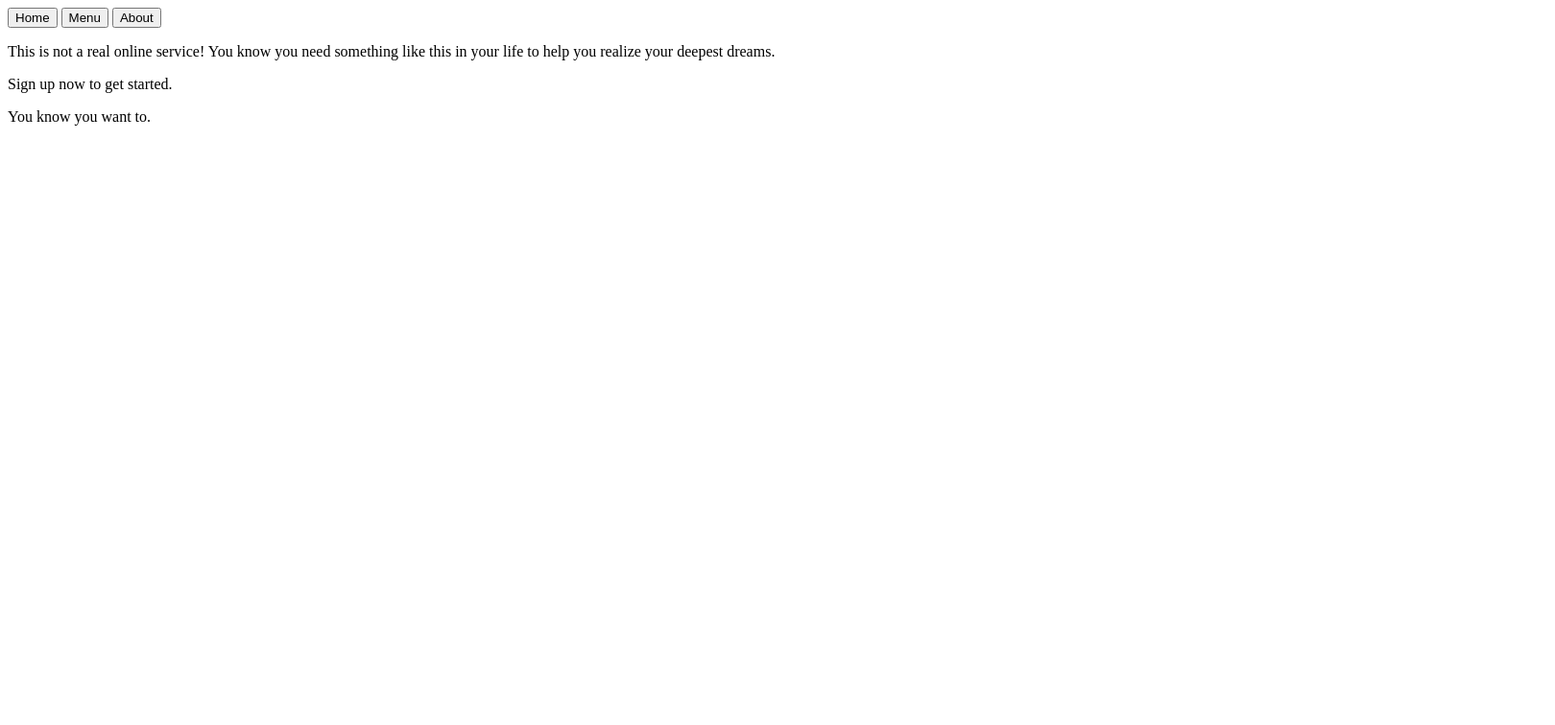
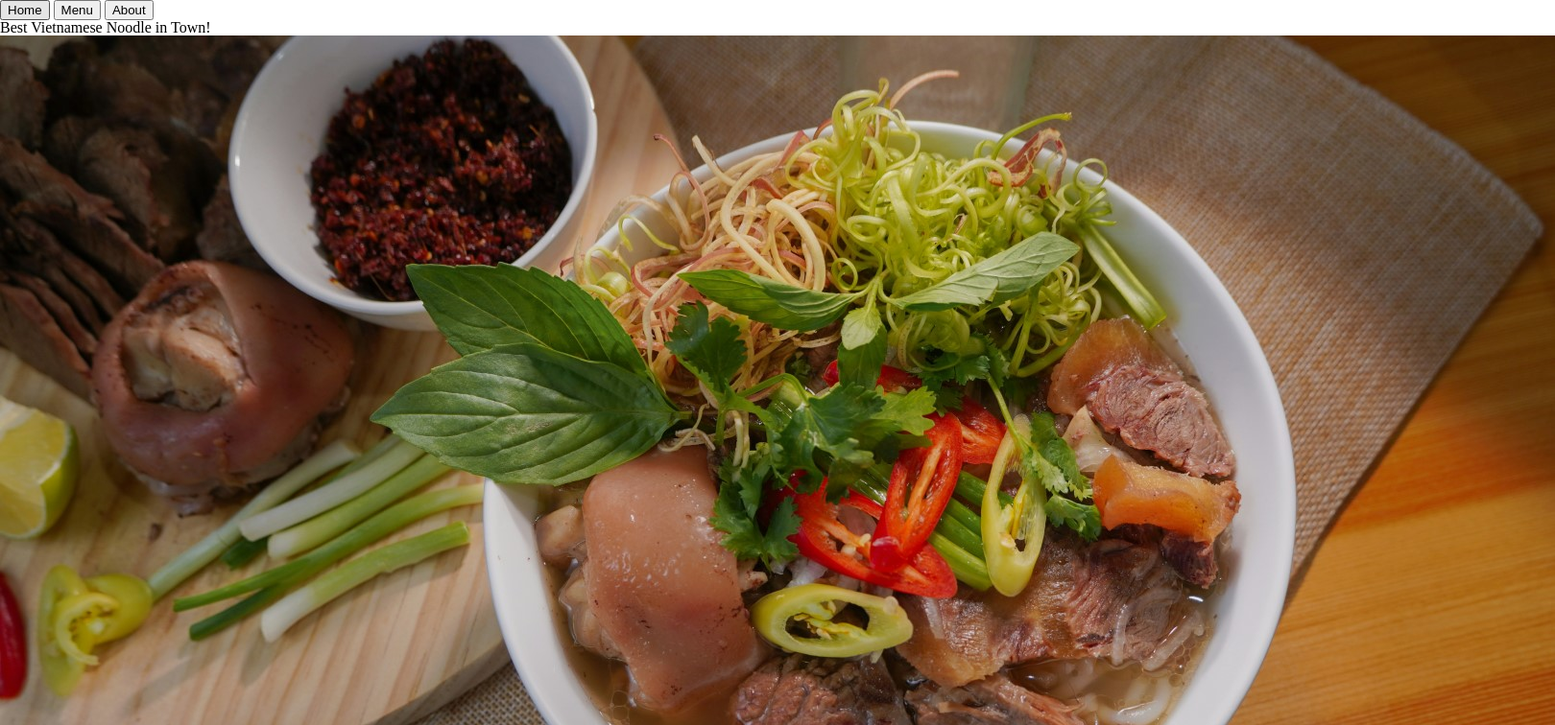
Before and after one commit to wingfam/top-restaurant-page, a website built with webpack: page src/index.html in a window 1280 px wide. Shown: the top 756 px of the page at 96% size, 1620 px wide, since content can reach past the window. Built offline with nearby package versions, Linux system fonts and the light colour scheme.

Commit message:
- added images - added css-loader, style-loader - added webpack rules - added home-tab - added style and reset css

```diff
--- a/package.json
+++ b/package.json
@@ -1,6 +1,12 @@
 {
+  "scripts": {
+    "test": "echo \"Error: no test specified\" && exit 1",
+    "build": "webpack"
+  },
   "devDependencies": {
+    "css-loader": "^7.1.2",
     "html-webpack-plugin": "^5.6.0",
+    "style-loader": "^4.0.0",
     "webpack": "^5.92.0",
     "webpack-cli": "^5.1.4"
   }
--- /dev/null
+++ b/src/home-tab.js
@@ -0,0 +1,29 @@
+import HeroImage from './bun-pho.jpg';
+
+const HomeTab = function() {
+    const homeDiv = document.createElement("div");
+    const slogan = document.createElement("h2");
+    const homeImg = document.createElement("img");
+    const description = document.createElement("p");
+    // const imageCredit = document.createElement("p");
+
+    homeDiv.setAttribute("class", "home-div");
+    slogan.setAttribute("class", "slogan");
+    homeImg.setAttribute("class", "home-image");
+    description.setAttribute("class", "description");
+    // imageCredit.setAttribute("class", "image-credit");
+
+    slogan.textContent = "Best Vietnamese Noodle in Town!";
+    homeImg.src = HeroImage;
+    description.textContent = "This restaurant is not a real restaurant, but I bet you it can be the best Vietnames Noodle restaurant in the world!";
+    // imageCredit.textContent = "Photo by Vincent Rivaud on pexels.com";
+
+    homeDiv.appendChild(slogan);
+    homeDiv.appendChild(homeImg);
+    homeDiv.appendChild(description);
+    // homeDiv.appendChild(imageCredit);
+
+    return homeDiv;
+};
+
+export default HomeTab;
--- a/src/index.html
+++ b/src/index.html
@@ -13,19 +13,6 @@
                 <button type="button">About</button>
             </nav>
         </header>
-        <div id="content">
-            <div class="greeting-headline">
-                <p>
-                    This is not a real online service! You know you need
-                    something like
-                    this in your life to help you realize your deepest dreams.
-                </p>
-                <p>Sign up <span>now</span> to get started.</p>
-                <p>You <span>know</span> you want to.</p>
-            </div>
-            <div class="form-wrapper">
-
-            </div>
-        </div>
+        <div id="content"></div>
     </body>
 </html>
--- a/src/index.js
+++ b/src/index.js
@@ -1 +1,9 @@
-console.log("This is a test console log");
+import HomeTab from "./home-tab";
+
+import './reset.css';
+import './style.css';
+
+const content = document.querySelector("#content");
+const home = HomeTab();
+
+content.appendChild(home);
--- /dev/null
+++ b/src/reset.css
@@ -0,0 +1,48 @@
+/* http://meyerweb.com/eric/tools/css/reset/
+   v2.0 | 20110126
+   License: none (public domain)
+*/
+
+html, body, div, span, applet, object, iframe,
+h1, h2, h3, h4, h5, h6, p, blockquote, pre,
+a, abbr, acronym, address, big, cite, code,
+del, dfn, em, img, ins, kbd, q, s, samp,
+small, strike, strong, sub, sup, tt, var,
+b, u, i, center,
+dl, dt, dd, ol, ul, li,
+fieldset, form, label, legend,
+table, caption, tbody, tfoot, thead, tr, th, td,
+article, aside, canvas, details, embed,
+figure, figcaption, footer, header, hgroup,
+menu, nav, output, ruby, section, summary,
+time, mark, audio, video {
+	margin: 0;
+	padding: 0;
+	border: 0;
+	font-size: 100%;
+	font: inherit;
+	vertical-align: baseline;
+}
+/* HTML5 display-role reset for older browsers */
+article, aside, details, figcaption, figure,
+footer, header, hgroup, menu, nav, section {
+	display: block;
+}
+body {
+	line-height: 1;
+}
+ol, ul {
+	list-style: none;
+}
+blockquote, q {
+	quotes: none;
+}
+blockquote:before, blockquote:after,
+q:before, q:after {
+	content: '';
+	content: none;
+}
+table {
+	border-collapse: collapse;
+	border-spacing: 0;
+}
--- /dev/null
+++ b/src/style.css
@@ -0,0 +1,7 @@
+body {
+    margin: unset;
+    height: 100%;
+    width: 100%;
+    overflow: scroll;
+    position: relative;
+}
--- a/webpack.config.js
+++ b/webpack.config.js
@@ -10,7 +10,7 @@ module.exports = {
   plugins: [
     new HtmlWebpackPlugin({
       title: "Development",
-      template: "./src/index.html"
+      template: "./src/index.html",
     }),
   ],
   output: {
@@ -18,4 +18,16 @@ module.exports = {
     path: path.resolve(__dirname, "dist"),
     clean: true,
   },
+  module: {
+    rules: [
+      {
+        test: /\.css$/i,
+        use: ["style-loader", "css-loader"],
+      },
+      {
+        test: /\.(png|svg|jpg|jpeg|gif)$/i,
+        type: 'asset/resource',
+      }
+    ],
+  },
 };
```
Also changed, not shown: src/bun-bo-hue.jpg (added), src/bun-pho.jpg (added), src/pho-bo-kho.jpg (added), src/pho-bo-truyen-thong.jpg (added), 1 other file.
